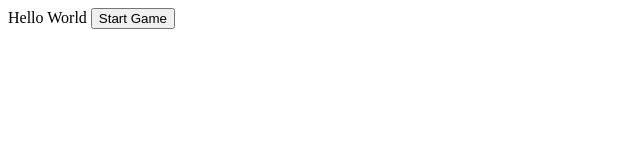
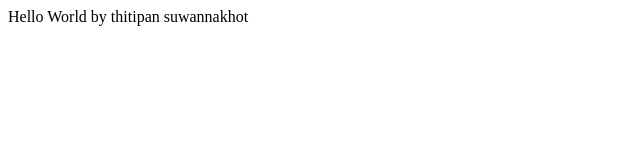
Before and after one commit to thitipan-suwannnakhot/Web-demo, a plain HTML site: page index.html in a window 1280 px wide. Shown: the whole page, without its empty margins (0-640 px from the left). Drawn offline with Linux system fonts and the light colour scheme.

Commit message:
asdaggas

```diff
--- a/index.html
+++ b/index.html
@@ -5,8 +5,8 @@
 </head>
 
 <body>
-Hello World
+Hello World by thitipan suwannakhot
 </body>
-<button>Start Game</button>
+
 
 </html>
```
